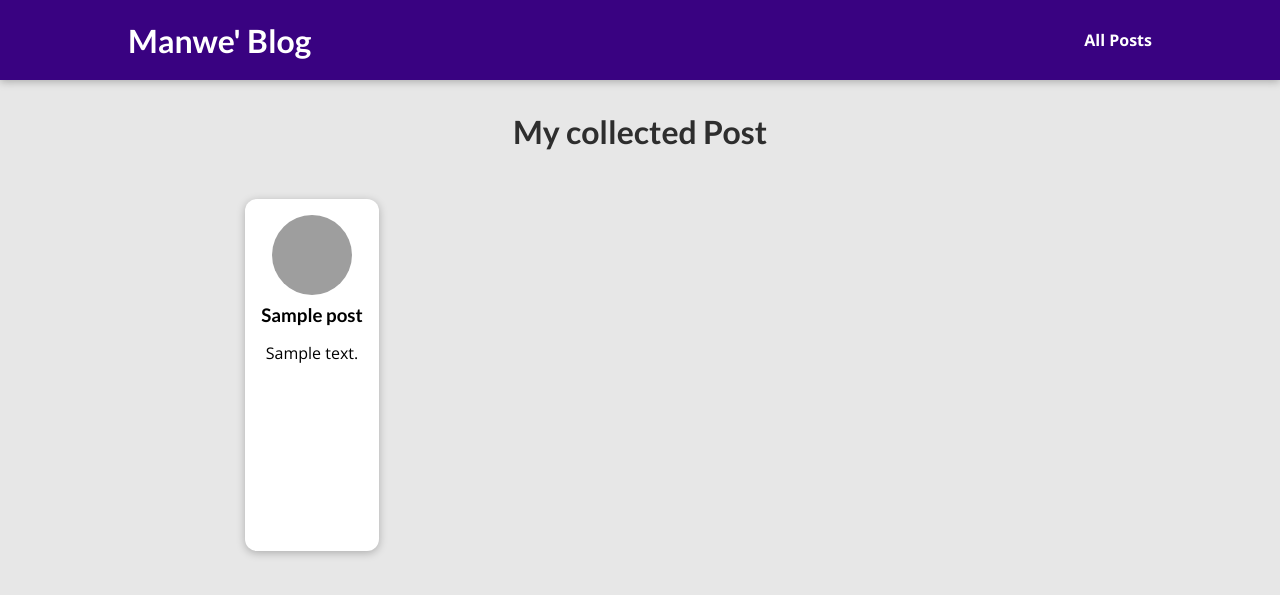
After one commit to Ahmetyanikk/Blog_Project, a Django app: template blog/templates/all-posts.html in a window 1280 px wide. The commit adds this page. Shown: the top 595 px of the page. Run offline with Django 4.2, Linux system fonts and the light colour scheme; the template is opened without the code that fills it: most values are stand-ins (such as "Sample title", 1, 10 or a date in 2020); grey boxes are pictures that could not be loaded.

Commit message:
final_update

```diff
--- /dev/null
+++ b/blog/static/all-posts.css
@@ -0,0 +1,43 @@
+body {
+  background-color: #e7e7e7;
+}
+
+#main-navigation {
+  background-color: #390281;
+  box-shadow: 0 2px 8px rgba(0, 0, 0, 0.25);
+}
+
+#all-posts {
+  margin: 7rem auto;
+  width: 90%;
+  max-width: 60rem;
+}
+
+#all-posts h2 {
+  text-align: center;
+  font-size: 2rem;
+  color: #2e2e2e;
+  margin: 3rem 0;
+}
+
+ul {
+  list-style: none;
+  margin: 0;
+  padding: 0;
+  display: grid;
+  grid-template-columns: repeat(auto-fill, minmax(17rem, 1fr));
+  gap: 1.5rem;
+}
+
+.post img {
+  width: 7rem;
+  height: 7rem;
+}
+
+.post a {
+  height: 22rem;
+  transform-origin: center;
+  box-shadow: 0 2px 8px rgba(0, 0, 0, 0.25);
+  border-radius: 12px;
+  background-color: white;
+}
--- /dev/null
+++ b/blog/static/post.css
@@ -0,0 +1,43 @@
+.post {
+  display: flex;
+  flex-direction: column;
+  align-items: center;
+  text-align: center;
+}
+
+.post a {
+  text-decoration: none;
+  color: black;
+  transition: all 0.2s ease;
+  padding: 1rem;
+}
+
+.post a:hover,
+.post a:active {
+  transform: scale(1.1);
+  background-color: #390281;
+  color: white;
+}
+
+.post img {
+  width: 5rem;
+  height: 5rem;
+  object-fit: cover;
+  border-radius: 50%;
+}
+
+.post h3 {
+  margin: 0.25rem 0;
+}
+
+.post time {
+  color: #666666;
+  margin: 0.25rem;
+  font-style: italic;
+  font-size: 0.85rem;
+}
+
+.post:hover time,
+.post:active time {
+  color: white;
+}
--- /dev/null
+++ b/blog/templates/all-posts.html
@@ -0,0 +1,27 @@
+{% extends "base.html" %}
+{% load static %}
+
+
+
+{% block title %}
+	All MY POSTS
+{% endblock %}
+
+{% block css_files %}
+	<link rel="stylesheet" href="{% static "all-posts.css" %}"/>
+    <link rel="stylesheet" href="{% static "post.css" %}"/>
+{% endblock %}
+
+
+{{% block content %}
+<section id="all-posts">
+    <h2>My collected Post</h2>
+
+    <ul>
+        {% for post in all_posts %}
+        {%  include "includes/post.html" %}
+        {% endfor %}
+    </ul>
+
+</section>
+{% endblock %}
--- /dev/null
+++ b/blog/templates/includes/post.html
@@ -0,0 +1,24 @@
+{% load static %}
+
+{% block css_files %}
+	<link rel="stylesheet" href="{% static "post.css" %}"/>
+{% endblock %}
+
+<li>
+            <article class="post">
+                <ul>
+                    <li>
+                        <article class="post">
+                            <a href="{% url "post-detail-page" post.slug%}">
+                              <img src="{% static "images/"|add:post.image %}" alt={{ post.title }} />
+                                <div class="post__content">
+                                    <h3>{{ post.title }}</h3>
+                                    <p>{{ post.excerpt }}
+                                    </p>
+                                </div>
+                            </a>
+                        </article>
+                    </li>
+                </ul>
+            </article>
+        </li>
--- a/blog/urls.py
+++ b/blog/urls.py
@@ -4,7 +4,8 @@ from . import views
 
 
 urlpatterns = [
-    path("", views.starting_page),
-    path("posts", views.posts),
-    path("posts/<slug>",views.post_detail)
+    path("", views.starting_page,name="starting-page"),
+    path("posts", views.posts,name="posts-page"),
+    path("posts/<slug:slug>",views.post_detail
+         ,name="post-detail-page")
 ]
--- a/templates/base.html
+++ b/templates/base.html
@@ -10,6 +10,12 @@
 
 </head>
 <body>
+  <header id="main-navigation">
+    <h1><a href="{% url "starting-page" %}">Manwe' Blog</a> </h1>
+    <nav>
+        <a href="{% url "posts-page" %}">All Posts</a>
+    </nav>
+    </header>
 {% block content %}
 
 {% endblock %}
```
Also changed, not shown: blog/static/post-detail.css (added, +62 -0 lines), blog/templates/index.html (+5 -29 lines), blog/templates/post-detail.html (added, +29 -0 lines), blog/views.py (+81 -4 lines), templates/404.html (added, +10 -0 lines).
